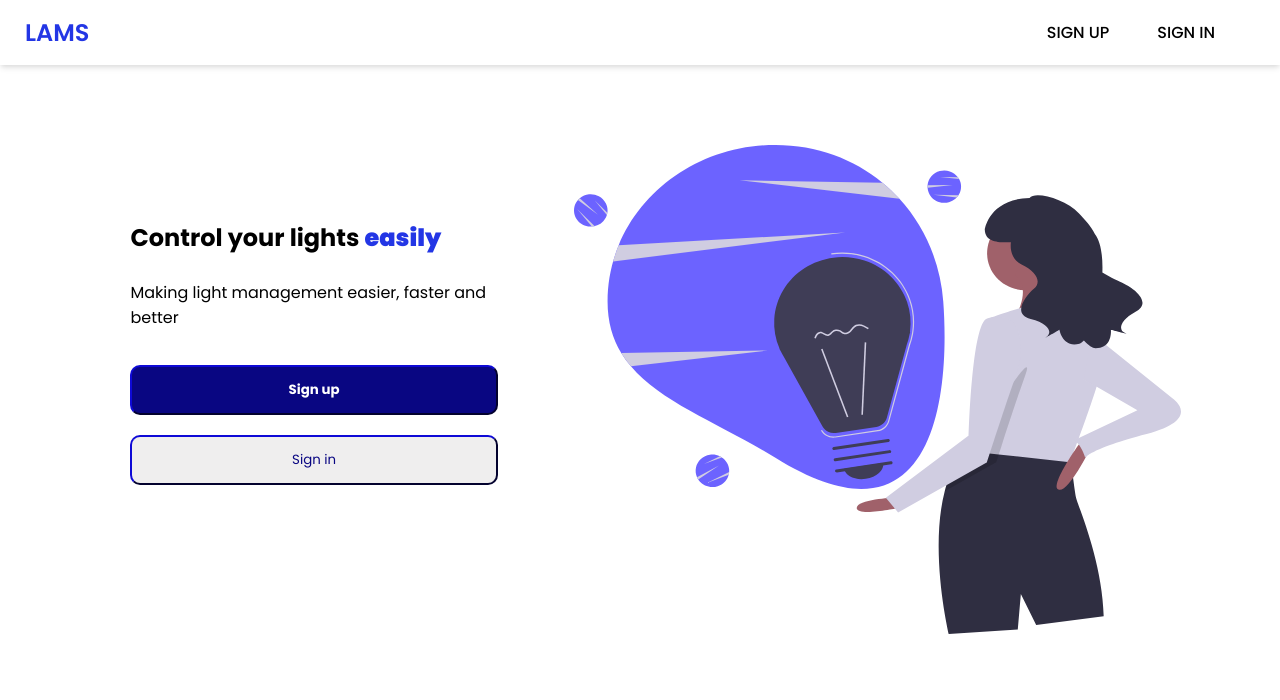
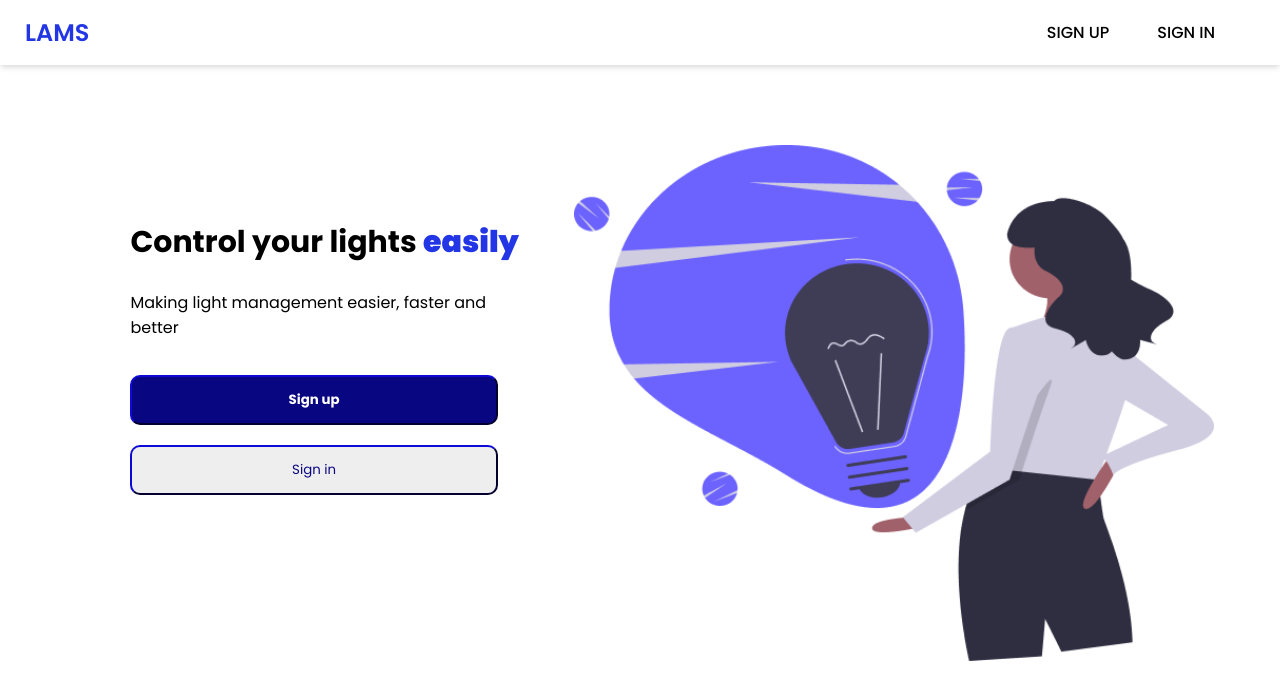
Before and after one commit to blessedmadukoma/lams-vue, a Vue app: page / in a window 1280 px wide. Shown: the top 700 px of the page. Built offline with nearby package versions, Linux system fonts and the light colour scheme; what vue2-editor would draw is missing.

Commit message:
moved from svg to png because of the css

```diff
--- a/src/components/Navigation.vue
+++ b/src/components/Navigation.vue
@@ -23,14 +23,14 @@
     <transition name="mobile-nav">
       <ul class="mobile-nav" v-show="mobileNav">
         <!-- If the person is not signed in: do this on -->
-        <!-- <router-link class="link" to="#">Sign up</router-link>
-        <router-link class="link" to="#">Sign in</router-link> -->
+        <router-link class="link" to="#">Sign up</router-link>
+        <router-link class="link" to="#">Sign in</router-link>
 
         <!-- If the person is signed in, do this: -->
-        <router-link class="link" to="#">Home</router-link>
+        <!-- <router-link class="link" to="#">Home</router-link>
         <router-link class="link" to="#">Light</router-link>
         <router-link class="link" to="#">Settings</router-link>
-        <router-link class="link" to="#">Logout</router-link>
+        <router-link class="link" to="#">Logout</router-link> -->
       </ul>
     </transition>
   </header>
--- a/src/views/Home.vue
+++ b/src/views/Home.vue
@@ -18,20 +18,20 @@
         ><button class="login-button">Sign in</button></router-link
       >
     </div>
-    <!-- <div><img class="woman" src="../../woman.png" alt="" /></div> -->
+    <div><img class="woman" src="../assets/Icons/woman.png" alt="" /></div>
 
-    <div>
+    <!-- <div class="img">
       <womanIcon />
-    </div>
+    </div> -->
   </div>
 </template>
 
 <script>
-import womanIcon from "@/assets/Icons/womanbulb.svg";
+// import womanIcon from "@/assets/Icons/womanbulb.svg";
 export default {
   name: "Home",
   components: {
-    womanIcon,
+    //     womanIcon,
   },
 };
 </script>
@@ -45,9 +45,13 @@ export default {
 h4 {
   font-weight: 400;
 }
+h2 {
+  font-size: 30px;
+}
 .easily {
   color: #2336e5;
-  font-weight: 900;
+  // font-size: 42px;
+  font-weight: bolder;
 }
 .grid div.content {
   padding-left: 5%;
```
Also changed, not shown: src/assets/Icons/woman.png (added).
